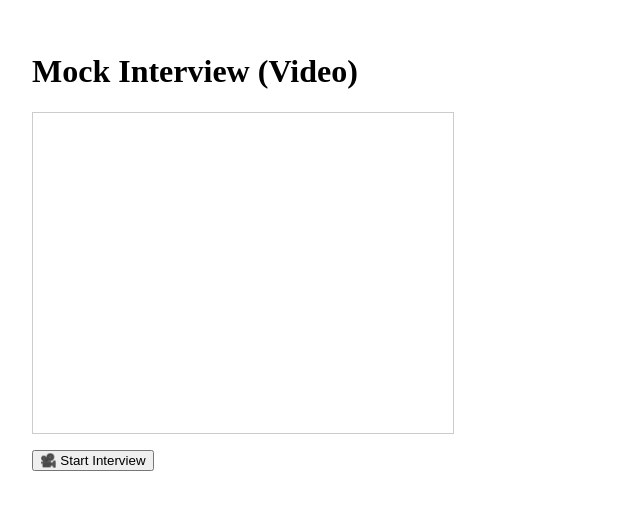
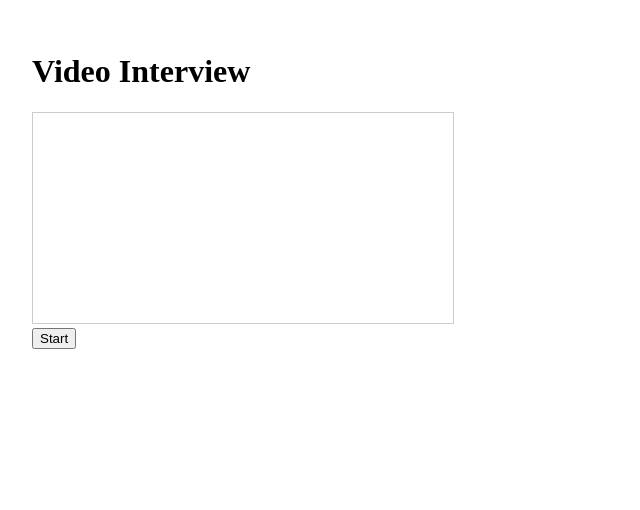
Before and after one commit to YashasDattanand/interview-gpt, a Next.js app in the folder frontend/: page /interview in a window 1280 px wide. Shown: the top 510 px of the page, without its empty margins (0-640 px from the left). Built offline with nearby package versions, Linux system fonts and the light colour scheme.

Commit message:
Update page.tsx

```diff
--- a/frontend/app/interview/page.tsx
+++ b/frontend/app/interview/page.tsx
@@ -9,11 +9,35 @@ export default function Page() {
 
   const [recording, setRecording] = useState(false);
   const [videoBlob, setVideoBlob] = useState<Blob | null>(null);
+  const [transcript, setTranscript] = useState("");
+  const [feedback, setFeedback] = useState<any>(null);
   const [uploading, setUploading] = useState(false);
 
-  // START RECORDING
+  // Speech recognition
+  let recognition: any;
+
+  const startSpeechToText = () => {
+    const SpeechRecognition =
+      (window as any).SpeechRecognition ||
+      (window as any).webkitSpeechRecognition;
+
+    recognition = new SpeechRecognition();
+    recognition.continuous = true;
+    recognition.lang = "en-US";
+
+    recognition.onresult = (event: any) => {
+      let text = "";
+      for (let i = event.resultIndex; i < event.results.length; i++) {
+        text += event.results[i][0].transcript + " ";
+      }
+      setTranscript(prev => prev + text);
+    };
+
+    recognition.start();
+    (window as any).recognition = recognition;
+  };
+
   const startRecording = async () => {
-    try {
     const stream = await navigator.mediaDevices.getUserMedia({
       video: true,
       audio: true
@@ -23,110 +47,99 @@ export default function Page() {
       videoRef.current.srcObject = stream;
     }
 
-      const mediaRecorder = new MediaRecorder(stream);
-      mediaRecorderRef.current = mediaRecorder;
+    const recorder = new MediaRecorder(stream);
+    mediaRecorderRef.current = recorder;
 
-      mediaRecorder.ondataavailable = (e) => {
-        if (e.data.size > 0) {
-          chunksRef.current.push(e.data);
-        }
+    recorder.ondataavailable = e => {
+      if (e.data.size) chunksRef.current.push(e.data);
     };
 
-      mediaRecorder.onstop = () => {
+    recorder.onstop = () => {
       const blob = new Blob(chunksRef.current, { type: "video/webm" });
       setVideoBlob(blob);
       chunksRef.current = [];
     };
 
-      mediaRecorder.start();
+    recorder.start();
+    startSpeechToText();
     setRecording(true);
-    } catch (err) {
-      alert("Camera or microphone access denied");
-    }
   };
 
-  // STOP RECORDING
   const stopRecording = () => {
     mediaRecorderRef.current?.stop();
+    (window as any).recognition?.stop();
 
     const stream = videoRef.current?.srcObject as MediaStream;
-    stream?.getTracks().forEach(track => track.stop());
+    stream?.getTracks().forEach(t => t.stop());
 
     setRecording(false);
   };
 
-  // UPLOAD VIDEO TO BACKEND
   const uploadVideo = async () => {
-    if (!videoBlob) {
-      alert("No video recorded");
-      return;
-    }
+    if (!videoBlob) return alert("No video");
 
     setUploading(true);
+    const fd = new FormData();
+    fd.append("video", videoBlob);
 
-    const formData = new FormData();
-    formData.append("video", videoBlob);
+    await fetch(
+      `${process.env.NEXT_PUBLIC_BACKEND_URL}/interview/upload`,
+      { method: "POST", body: fd }
+    );
 
-    try {
+    setUploading(false);
+    alert("Video uploaded");
+  };
+
+  const getFeedback = async () => {
     const res = await fetch(
-        `${process.env.NEXT_PUBLIC_BACKEND_URL}/interview/upload`,
+      `${process.env.NEXT_PUBLIC_BACKEND_URL}/feedback`,
       {
         method: "POST",
-          body: formData
+        headers: { "Content-Type": "application/json" },
+        body: JSON.stringify({ transcript })
       }
     );
 
     const data = await res.json();
-
-      if (data.success) {
-        alert("Video uploaded successfully");
-      } else {
-        alert(data.error || "Upload failed");
-      }
-    } catch (err) {
-      alert("Error uploading video");
-    } finally {
-      setUploading(false);
-    }
+    setFeedback(data);
   };
 
   return (
     <main style={{ padding: 24 }}>
-      <h1>Mock Interview (Video)</h1>
+      <h1>Video Interview</h1>
 
       <video
         ref={videoRef}
         autoPlay
         muted
-        style={{
-          width: "420px",
-          height: "320px",
-          border: "1px solid #ccc",
-          marginBottom: "12px"
-        }}
+        style={{ width: 420, border: "1px solid #ccc" }}
       />
 
-      <div style={{ marginBottom: 12 }}>
-        {!recording && (
-          <button onClick={startRecording}>
-            🎥 Start Interview
+      <div>
+        {!recording && <button onClick={startRecording}>Start</button>}
+        {recording && <button onClick={stopRecording}>Stop</button>}
+      </div>
+
+      {videoBlob && (
+        <button onClick={uploadVideo} disabled={uploading}>
+          Upload Video
         </button>
       )}
 
-        {recording && (
-          <button onClick={stopRecording}>
-            ⏹ End Interview
-          </button>
+      {transcript && (
+        <>
+          <h3>Transcript</h3>
+          <p>{transcript}</p>
+          <button onClick={getFeedback}>Get AI Feedback</button>
+        </>
       )}
-      </div>
 
-      {videoBlob && (
-        <div>
-          <p>✅ Video recorded</p>
-          <button onClick={uploadVideo} disabled={uploading}>
-            {uploading ? "Uploading..." : "⬆️ Upload for Analysis"}
-          </button>
-        </div>
+      {feedback && (
+        <>
+          <h3>Scores</h3>
+          <pre>{JSON.stringify(feedback, null, 2)}</pre>
+        </>
       )}
     </main>
   );
```
Lines whose indentation alone changed are shown as unchanged.
